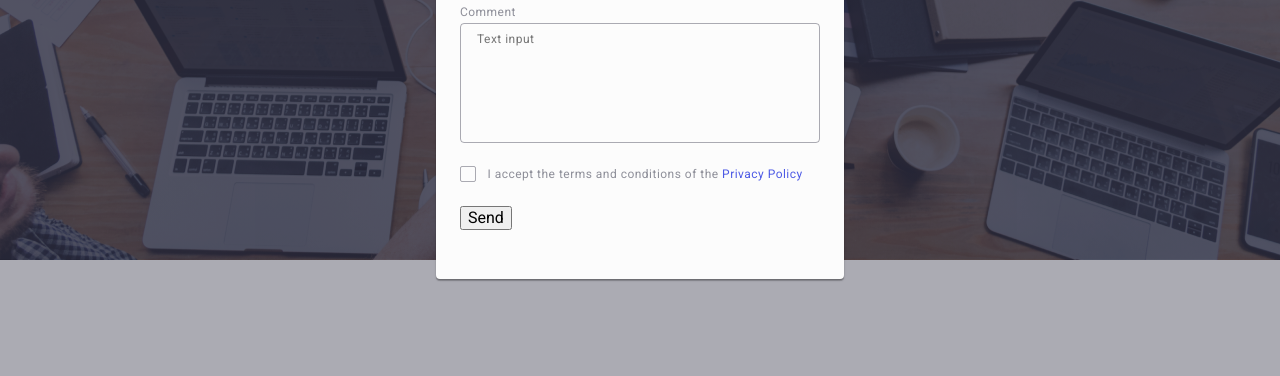
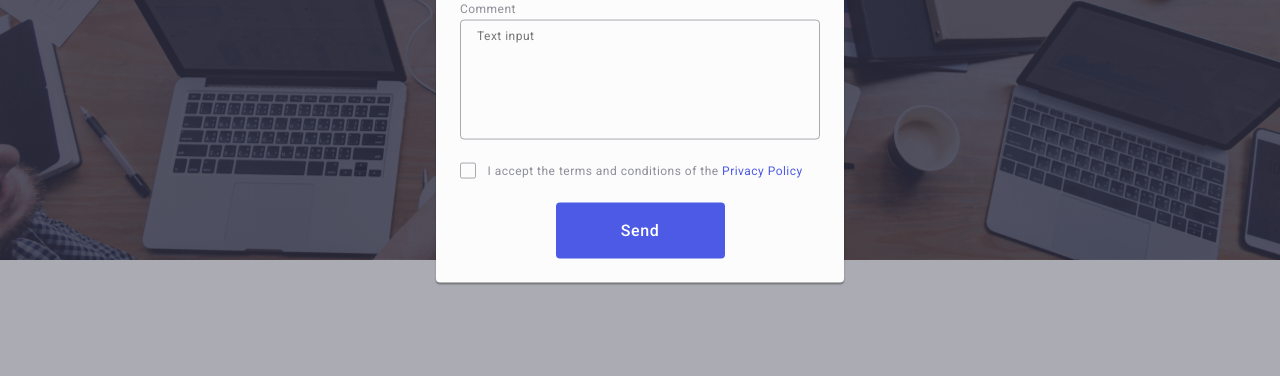
Before and after one commit to ivshynalarysa/goit-markup-hw-06, a plain HTML site: page index.html in a window 1280 px wide. Shown: the part 413-789 px from the top of the page. Drawn offline with nearby package versions, Linux system fonts and the light colour scheme.

Commit message:
ended modal

```diff
--- a/css/styles.css
+++ b/css/styles.css
@@ -755,7 +755,21 @@ flex-direction: column;
 .input-checkbox:checked + .label-checkbox > .acceptbox {background-color:#404bbf; border: none; fill:#f4f4fd;}
 
 .accept-link {color: #4D5AE5;}
-
+.modal-button {
+  font-family: "Roboto", sans-serif;
+  font-weight: 500;
+  font-size: 16px;
+  line-height: 1.5;
+  letter-spacing: 0.04em;
+  text-align: center;
+  display: block;
+  cursor: pointer;
+  border-radius: 4px;
+  min-width: 169px;
+  height: 56px;
+  color: #FFFFFF;
+  background-color: #4d5ae5; margin: 0 auto; border: none;
+  transition: background-color 250ms cubic-bezier(0.4, 0, 0.2, 1);}
 
 }
 
@@ -771,6 +785,7 @@ transition: border-color 250ms cubic-bezier(0.4, 0, 0.2, 1);}
 .user-comment {
 transition: border-color 250ms cubic-bezier(0.4, 0, 0.2, 1);}
 .user-comment:focus, .user-comment:hover {border-color: #4D5AE5;}
+.modal-button:hover, .modal-button:focus {background-color: #404BBF;}
 
 
 
```
